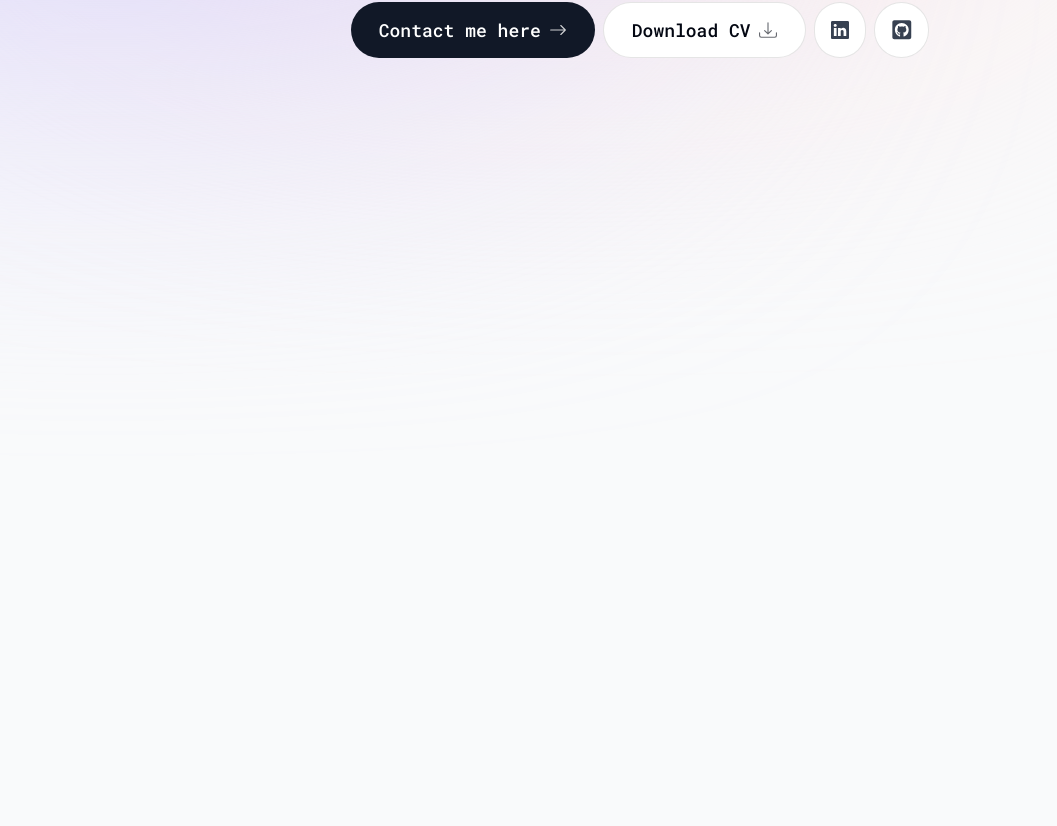
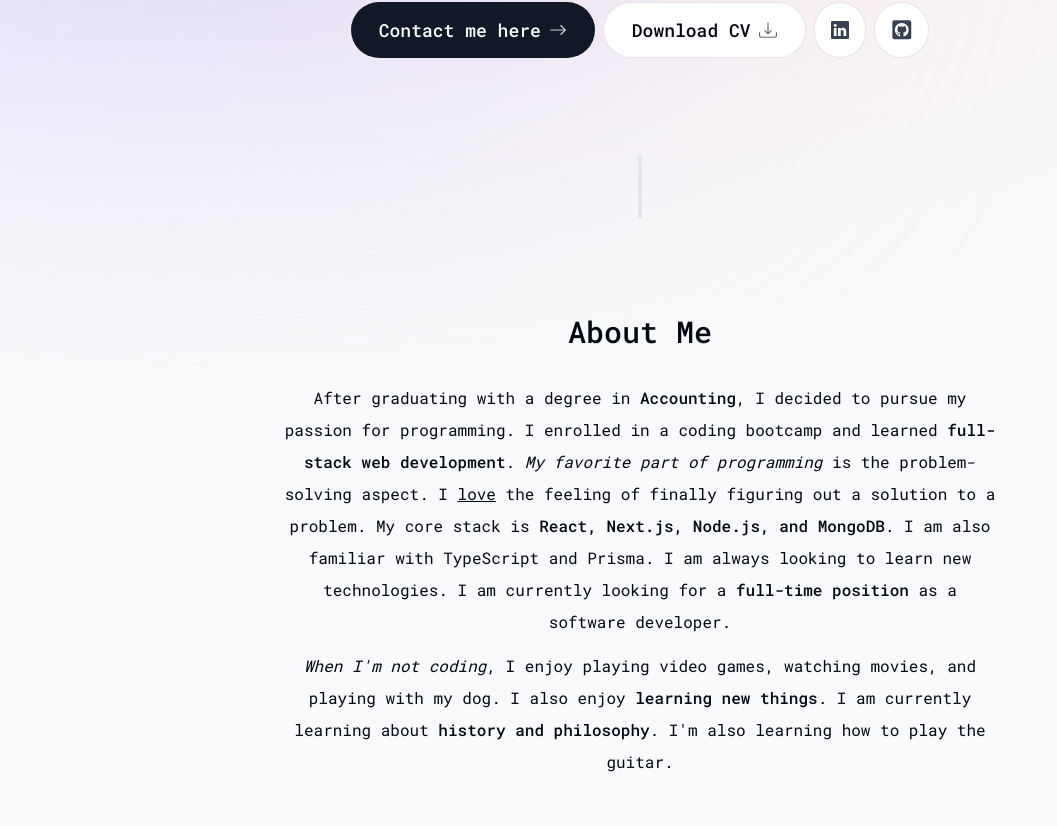
Before and after one commit to guanghui28/guanghui-s_portfolio, a Next.js app: page / in a window 1280 px wide. Shown: the part 454-1280 px from the top of the page, without its empty margins (0-1057 px from the left). Built offline with nearby package versions, Linux system fonts and the light colour scheme.

Commit message:
about section

```diff
--- a/app/page.tsx
+++ b/app/page.tsx
@@ -1,9 +1,14 @@
+import About from "@/components/about";
 import Intro from "@/components/intro";
+import SectionDivider from "@/components/section-divider";
 
 const Page = () => {
 	return (
 		<main className="flex flex-col items-center px-4">
 			<Intro />
+			<SectionDivider />
+			<About />
+			<SectionDivider />
 		</main>
 	);
 };
--- /dev/null
+++ b/components/about.tsx
@@ -0,0 +1,37 @@
+import SectionHeading from "./section-heading";
+
+const About = () => {
+	return (
+		<section className="mb-28 max-w-[45rem] text-center leading-8 sm:mb-40">
+			<SectionHeading>About me</SectionHeading>
+			<p className="mb-3">
+				After graduating with a degree in{" "}
+				<span className="font-medium">Accounting</span>, I decided to pursue my
+				passion for programming. I enrolled in a coding bootcamp and learned{" "}
+				<span className="font-medium">full-stack web development</span>.{" "}
+				<span className="italic">My favorite part of programming</span> is the
+				problem-solving aspect. I <span className="underline">love</span> the
+				feeling of finally figuring out a solution to a problem. My core stack
+				is{" "}
+				<span className="font-medium">
+					React, Next.js, Node.js, and MongoDB
+				</span>
+				. I am also familiar with TypeScript and Prisma. I am always looking to
+				learn new technologies. I am currently looking for a{" "}
+				<span className="font-medium">full-time position</span> as a software
+				developer.
+			</p>
+
+			<p>
+				<span className="italic">When I'm not coding</span>, I enjoy playing
+				video games, watching movies, and playing with my dog. I also enjoy{" "}
+				<span className="font-medium">learning new things</span>. I am currently
+				learning about{" "}
+				<span className="font-medium">history and philosophy</span>. I'm also
+				learning how to play the guitar.
+			</p>
+		</section>
+	);
+};
+
+export default About;
--- a/components/intro.tsx
+++ b/components/intro.tsx
@@ -46,7 +46,7 @@
 				</div>
 			</div>
 
-			<motion.p
+			<motion.h1
 				initial={{ opacity: 0, y: 100 }}
 				animate={{ opacity: 1, y: 0 }}
 				className="mb-10 mt-4 px-4 text-xl font-medium leading-[1.5] sm:text-2xl"
@@ -56,7 +56,7 @@
 				haven't worked professionally yet, I enjoy building sites & apps AND
 				I've been learning <span className="font-bold">NextJS & ExpressJS</span>
 				. Thank you for considering my profile 😊!
-			</motion.p>
+			</motion.h1>
 
 			<motion.div
 				initial={{ opacity: 0, y: 100 }}
@@ -81,10 +81,18 @@
 					Download CV{" "}
 					<BsDownload className="opacity-60 group-hover:translate-y-1" />
 				</a>
-				<a className="bg-white p-4 text-gray-700 flex items-center gap-2 rounded-full outline-none focus:scale-110 hover:scale-[1.1] active:scale-[1.1] transition cursor-pointer border border-black/10 hover:text-gray-950" href="https://linkedin.com" target="_blank">
+				<a
+					className="bg-white p-4 text-gray-700 flex items-center gap-2 rounded-full outline-none focus:scale-110 hover:scale-[1.1] active:scale-[1.1] transition cursor-pointer border border-black/10 hover:text-gray-950"
+					href="https://linkedin.com"
+					target="_blank"
+				>
 					<BsLinkedin />
 				</a>
-				<a className="bg-white p-4 text-gray-700 flex items-center gap-2 rounded-full text-[1.35rem] outline-none focus:scale-[1.15] hover:scale-[1.1]  hover:text-gray-950 active:scale-105 transition cursor-pointer border border-black/10" href="https://github.com/guanghui28" target="_blank">
+				<a
+					className="bg-white p-4 text-gray-700 flex items-center gap-2 rounded-full text-[1.35rem] outline-none focus:scale-[1.15] hover:scale-[1.1]  hover:text-gray-950 active:scale-105 transition cursor-pointer border border-black/10"
+					href="https://github.com/guanghui28"
+					target="_blank"
+				>
 					<FaGithubSquare />
 				</a>
 			</motion.div>
--- /dev/null
+++ b/components/section-divider.tsx
@@ -0,0 +1,18 @@
+"use client";
+import React from "react";
+import { motion } from "framer-motion";
+
+const SectionDivider = () => {
+	return (
+		<motion.div
+			initial={{ opacity: 0, y: 100 }}
+			animate={{ opacity: 1, y: 0 }}
+			transition={{
+				delay: 0.125,
+			}}
+			className="bg-gray-200 my-24 h-16 w-1 hidden sm:block"
+		/>
+	);
+};
+
+export default SectionDivider;
--- /dev/null
+++ b/components/section-heading.tsx
@@ -0,0 +1,7 @@
+import { ReactNode } from "react";
+
+const SectionHeading = ({ children }: { children: ReactNode }) => {
+	return <h2 className="text-3xl font-medium capitalize mb-8">{children}</h2>;
+};
+
+export default SectionHeading;
```
